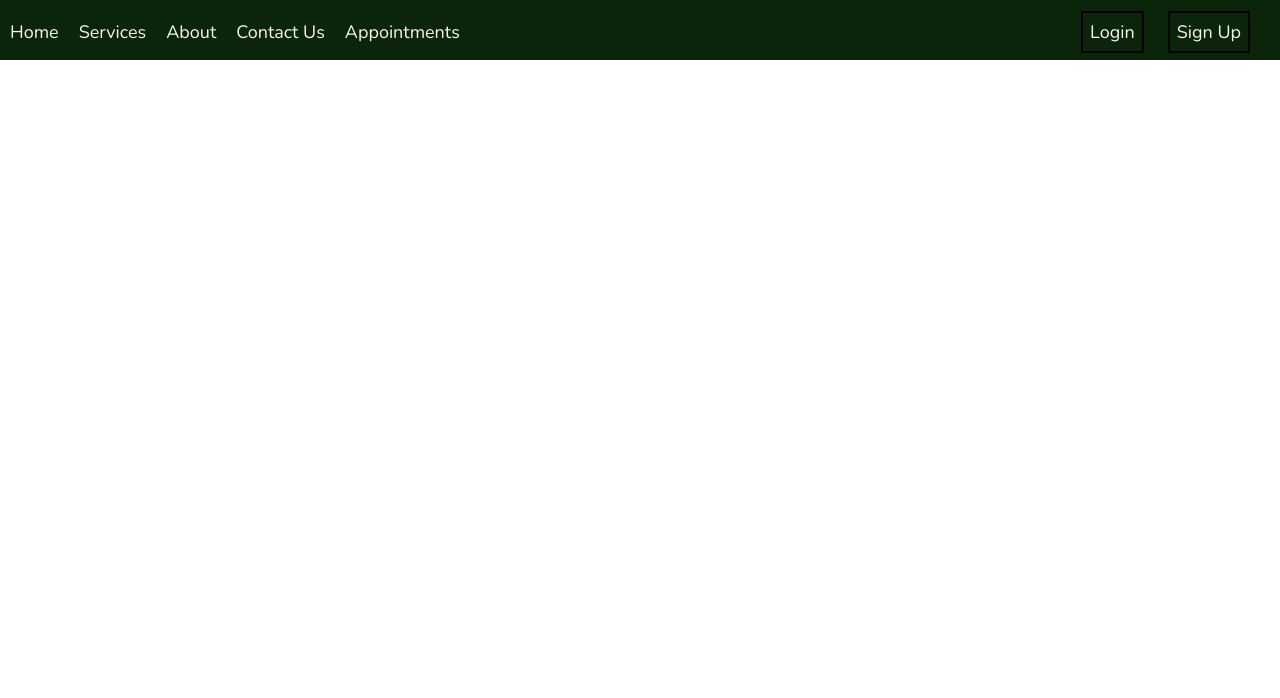
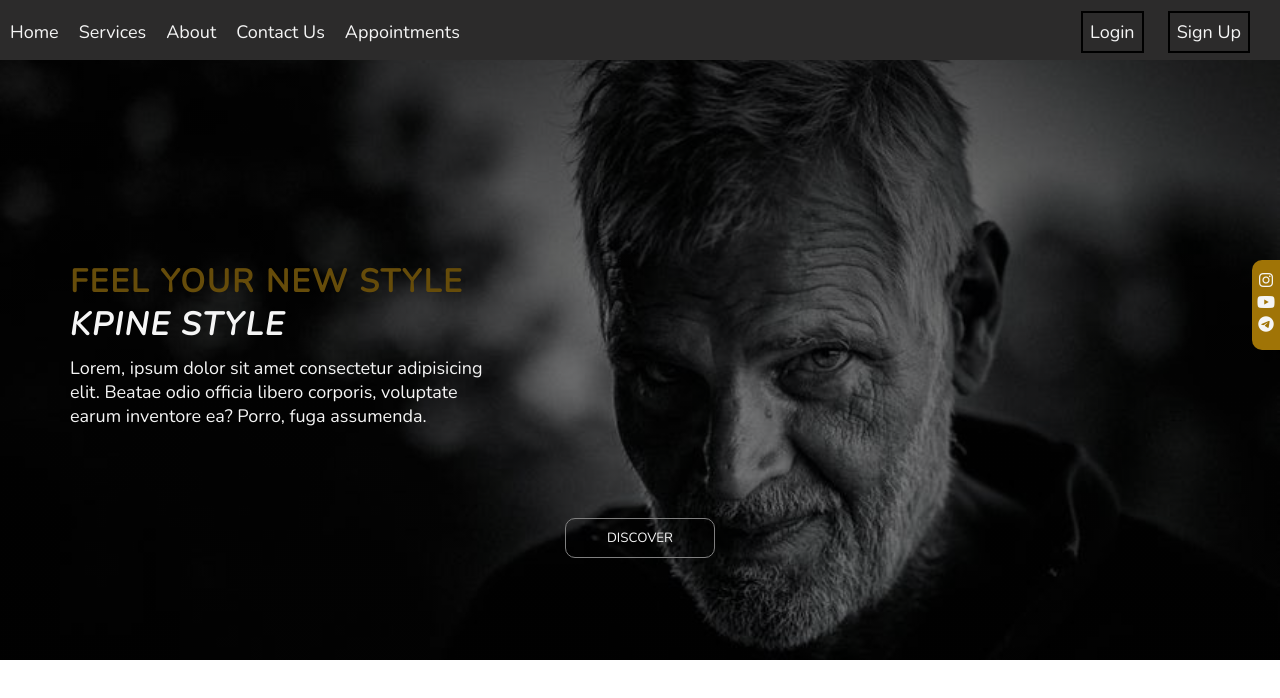
Before and after one commit to Kpine-MO/folio, a plain HTML site: page index.html in a window 1280 px wide. Drawn offline with nearby package versions, Linux system fonts and the light colour scheme; a web font is replaced by a local one.

Commit message:
an addition of the website message

```diff
--- a/css/styles.css
+++ b/css/styles.css
@@ -2,6 +2,7 @@
      margin: 0;
      padding: 0;
      box-sizing: border-box;
+     font-family: nunito;
  }
 
 .container{
@@ -12,7 +13,7 @@
 .navigation{
     display: flex;
     justify-content: space-between;
-    background-color: rgb(11, 37, 11);
+    background-color: rgb(44, 43, 43);
     height: 60px;
 }
 
@@ -58,3 +59,66 @@ li{
     font-family: nunito;
     font-size: large;
 }
+
+.second{
+    height: 600px;
+    background-image: linear-gradient(rgba(0,0,0,0.6),rgba(0,0,0,0.4)),url(/assets/images/style2.jpeg);
+    background-repeat: no-repeat;
+    background-position: center;
+    background-size: cover;
+}
+.inner-second{
+    display: flex;
+    justify-content: space-between;
+}
+.inner-second h1{
+    color: rgb(102, 76, 10);
+    text-transform: uppercase;
+    margin-top: 200px;
+    font-size: xx-large;
+    margin-left: 70px;
+    letter-spacing: 2px;
+    font-weight: bolder;
+}
+
+.inner-second p{
+    color: whitesmoke;
+    margin-left: 70px;
+    font-size: large;
+    margin-top: 10px;
+}
+
+strong{
+    color: whitesmoke;
+    font-style: italic;
+}
+
+.btn{
+    text-align: center;
+}
+button{
+    width: 150px;
+    text-transform: uppercase;
+    background-color: transparent;
+    height: 40px;
+    border: 1px solid grey;
+    cursor: pointer;
+    margin-top: 90px;
+    padding: 10px;
+    color: whitesmoke;
+    border-radius: 10px;
+}
+
+.social-media{
+    margin-top: 200px;
+    background-color: rgb(160, 116, 6);
+    height: 90px;
+    padding: 10px 5px;
+    text-align: center;
+    border-top-left-radius: 10px;
+    border-bottom-left-radius: 10px;
+}
+
+.social-media a{
+    color: whitesmoke;
+}
--- a/index.html
+++ b/index.html
@@ -9,6 +9,7 @@
         <link rel="preconnect" href="https://fonts.googleapis.com">
 <link rel="preconnect" href="https://fonts.gstatic.com" crossorigin>
 <link href="https://fonts.googleapis.com/css2?family=Adamina&family=Bitter&family=Nunito:ital,wght@0,300;1,200&family=Poppins:wght@300&family=Teko:wght@300&display=swap" rel="stylesheet">
+<script src="https://kit.fontawesome.com/e2eb231d20.js" crossorigin="anonymous"></script>
 	</head>
 	<body>
 		<section class="container">
@@ -27,8 +28,28 @@
 					<a href="" class="sign-up">sign up</a>
 				</div>
 			</div>
-			<div></div>
-			<div></div>
+			<div class="second">
+             <div class="inner-second">
+                <div class="content">
+                    <h1>feel your new style <br><strong>kpine style</strong></h1>
+                <p>Lorem, ipsum dolor sit amet  consectetur adipisicing <br> elit. Beatae  odio officia libero corporis, voluptate <br> earum inventore ea? Porro, fuga assumenda.</p>
+                </div>
+               <div class="social-media">
+                <a href=""><i class="fa fa-instagram" aria-hidden="true"></i></a>
+                <br>
+                <a href=""><i class="fa fa-youtube-play" aria-hidden="true"></i></a>
+                <br>
+                <a href=""><i class="fa fa-telegram" aria-hidden="true"></i></a>
+               </div>
+             </div>
+             <div class="btn">
+                <button>discover</button>
+             </div>
+            </div>
+			<div class="third">
+             <div class="photo"></div>
+             <div></div>
+            </div>
 			<div></div>
 		</section>
 	</body>
```
Also changed, not shown: assets/images/style1.webp (added), assets/images/style2.jpeg (added), js/index.js (added).
